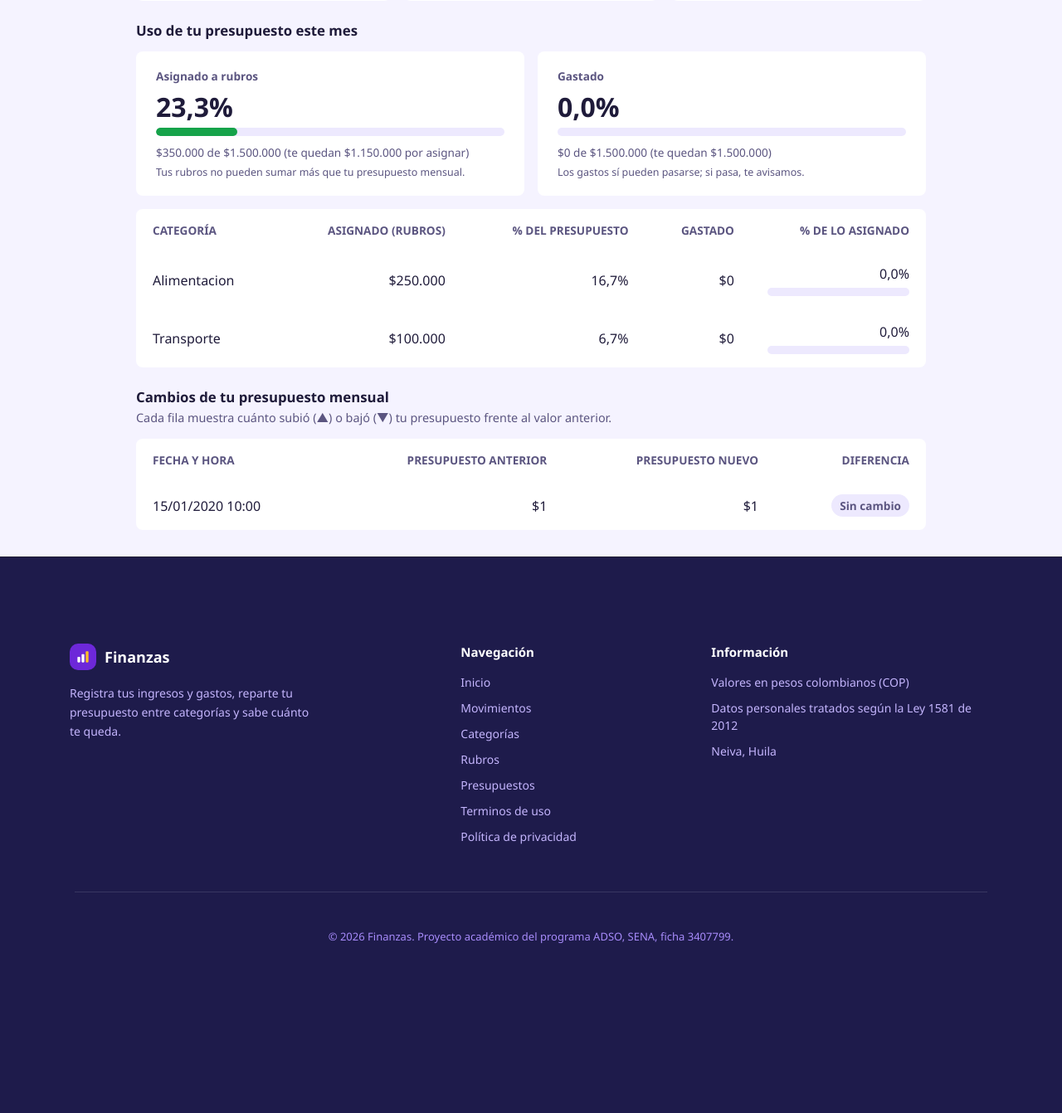
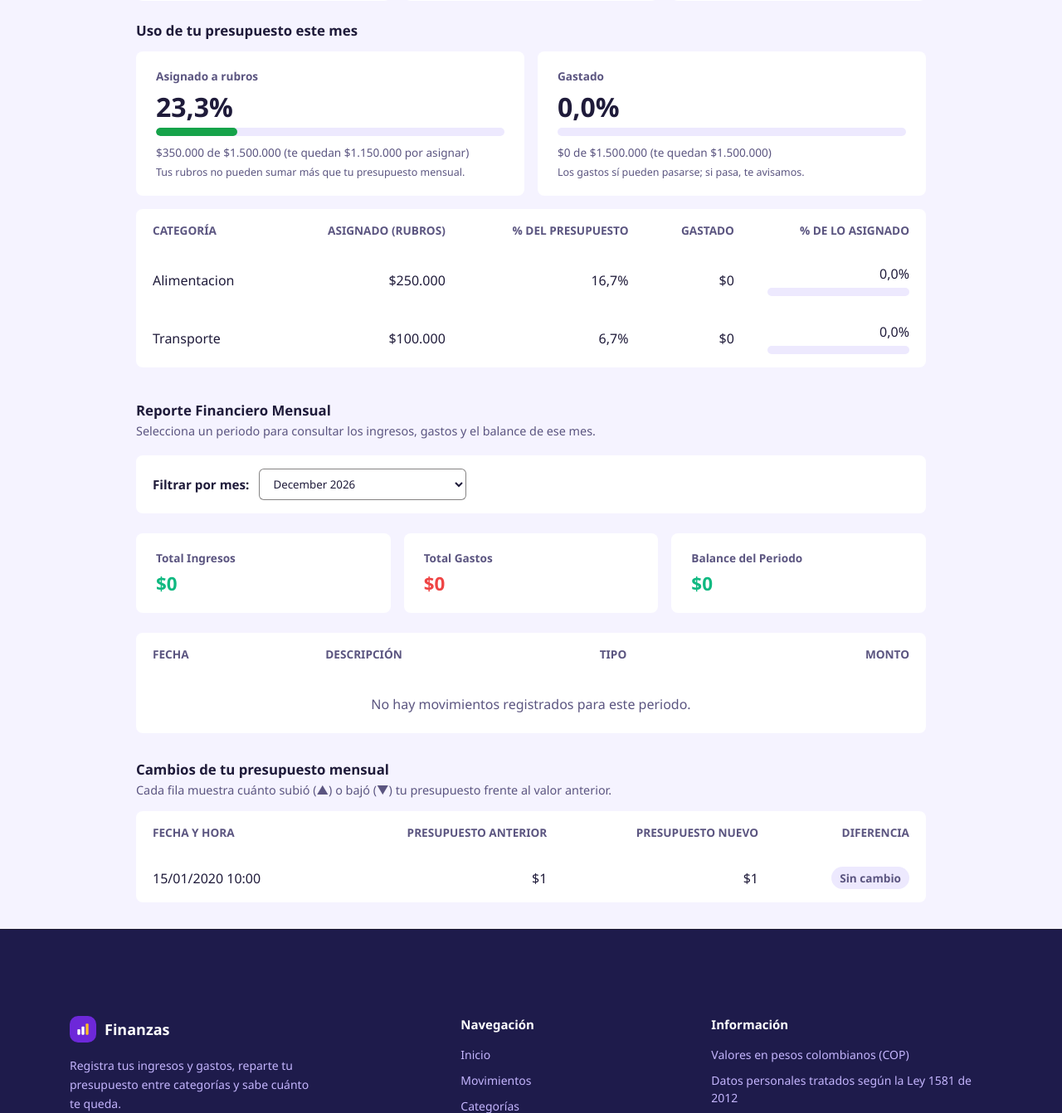
Before and after one commit to Chulixx162/finanzas_personales, a PHP site: page /views/budget_history/index.php in a window 1280 px wide. Shown: the part 285-1627 px from the top of the page at 83% size. Before the commit the page ends 1423 px from the top, so only its background shows below. Run offline with PHP 8.4, Linux system fonts and the light colour scheme; the visitor is signed in with stand-in values (Sample User, id 1); data comes from the database, SQL or seed files in the repository; tables that the repository leaves empty or names only in its code hold one stand-in row (values such as "Sample post"); some libraries are stand-ins or nearby versions.

Commit message:
feat:Reporte financiero mensual

```diff
--- a/controllers/budgetHistoryController.php
+++ b/controllers/budgetHistoryController.php
@@ -1,20 +1,12 @@
 <?php
 // controllers/budgetHistoryController.php
-// Maneja la sesión, valida el formulario y prepara los datos; las consultas están en el modelo.
-//
-//  - POST (formulario "Cambiar presupuesto")  -> guarda y redirige a la vista.
-//  - GET  (la vista lo incluye)               -> prepara los datos para mostrar.
-
 require_once __DIR__ . '/../config/session.php';
 
-// 1. Comprobar que la persona haya iniciado sesión.
 $idUsuario = requerir_login();
-
 require_once __DIR__ . '/../models/budgetHistoryModel.php';
 
 $vista = '../views/presupuestos/index.php';
 
-// 2. Mensajes que muestra la vista: [tipo, texto]
 $mensajes = [
     'actualizado' => ['ok',    'Presupuesto actualizado. El cambio quedó registrado en tu historial.'],
     'sin_cambio'  => ['info',  'El valor es igual a tu presupuesto actual, no se registró ningún cambio.'],
@@ -25,17 +17,13 @@ $mensajes = [
     'error'       => ['error', 'No se pudo guardar el cambio. Inténtalo de nuevo.'],
 ];
 
-// Redirige a la vista con un aviso y detiene el script.
 function volver_con_aviso(string $vista, string $aviso): void
 {
     header('Location: ' . $vista . '?aviso=' . $aviso);
     exit;
 }
 
-// 3. Guardar un cambio (solo POST).
 if ($_SERVER['REQUEST_METHOD'] === 'POST') {
-
-    // Protección CSRF (mismo token que usa el perfil).
     $tokenSesion     = $_SESSION['csrf_token'] ?? '';
     $tokenFormulario = is_string($_POST['csrf_token'] ?? null) ? $_POST['csrf_token'] : '';
 
@@ -43,21 +31,18 @@ if ($_SERVER['REQUEST_METHOD'] === 'POST') {
         volver_con_aviso($vista, 'csrf');
     }
 
-    // Se aceptan formatos como 1500000, 1.500.000 o $1.500.000 (pesos enteros).
     $crudo = is_string($_POST['presupuesto'] ?? null) ? trim($_POST['presupuesto']) : '';
 
     if ($crudo === '') {
         volver_con_aviso($vista, 'vacio');
     }
 
-    // Solo dígitos, con "$" inicial y puntos o espacios como separador de miles.
     if (!preg_match('/^\$?\s*\d[\d.\s]*$/', $crudo)) {
         volver_con_aviso($vista, 'invalido');
     }
 
     $digitos = preg_replace('/\D/', '', $crudo);
 
-    // DECIMAL(12,2) admite hasta 9.999.999.999,99
     if (strlen(ltrim($digitos, '0')) > 10) {
         volver_con_aviso($vista, 'muy_grande');
     }
@@ -65,12 +50,11 @@ if ($_SERVER['REQUEST_METHOD'] === 'POST') {
     $nuevo  = (float) $digitos;
     $actual = obtener_presupuesto_actual($idUsuario);
 
+    // CORREGIDO: Se agregó el operador de resta (-)
     if ($actual !== null && abs($actual - $nuevo) < 0.005) {
         volver_con_aviso($vista, 'sin_cambio');
     }
 
-    // Los rubros no pueden pasar del presupuesto: no se permite BAJARLO por
-    // debajo de lo que ya suman los rubros en un mes.
     $minimo = obtener_max_asignado_mensual($idUsuario);
 
     if ($nuevo + 0.005 < $minimo && ($actual === null || $nuevo < $actual)) {
@@ -82,18 +66,13 @@ if ($_SERVER['REQUEST_METHOD'] === 'POST') {
     volver_con_aviso($vista, $guardado ? 'actualizado' : 'error');
 }
 
-// 4. Si abrieron el controlador directamente por GET, llevarlos a la vista.
 if (basename($_SERVER['SCRIPT_FILENAME'] ?? '') === basename(__FILE__)) {
     header('Location: ' . $vista);
     exit;
 }
 
-// 5. Datos que usa la vista.
-//    El id sale SIEMPRE de la sesión, nunca de la URL ni de un formulario:
-//    cada persona solo ve y cambia su propio presupuesto.
 $aviso = $mensajes[$_GET['aviso'] ?? ''] ?? null;
 
-// Aviso con cifra: el presupuesto no puede ser menor a lo asignado a los rubros.
 if (($_GET['aviso'] ?? '') === 'menor_asignado') {
     $minimoAviso = max(0, (int) ($_GET['min'] ?? 0));
     $aviso = ['error', 'Tus rubros ya suman $' . number_format($minimoAviso, 0, ',', '.')
@@ -105,19 +84,33 @@ if (empty($_SESSION['csrf_token'])) {
 }
 $csrf = $_SESSION['csrf_token'];
 
-$historial         = obtener_historial_presupuesto($idUsuario);
+$historial          = obtener_historial_presupuesto($idUsuario);
 $minAsignado       = obtener_max_asignado_mensual($idUsuario);
 $presupuestoActual = obtener_presupuesto_actual($idUsuario);
 
 $totalCambios = count($historial);
 $ultimoCambio = $historial[0]['fecha_cambio'] ?? null;
 
-// 6. Uso del presupuesto del mes actual (categorías divididas en rubros).
 $usoCategorias  = obtener_uso_presupuesto($idUsuario);
 $totalAsignado  = array_sum(array_column($usoCategorias, 'asignado'));
 $totalGastado   = array_sum(array_column($usoCategorias, 'gastado'));
 
-// Porcentajes sobre el presupuesto mensual (null si aún no hay presupuesto definido).
 $hayPresupuesto = $presupuestoActual !== null && $presupuestoActual > 0;
-$pctAsignado    = $hayPresupuesto ? round($totalAsignado / $presupuestoActual * 100, 1) : null;
-$pctGastado     = $hayPresupuesto ? round($totalGastado  / $presupuestoActual * 100, 1) : null;
+// CORREGIDO: Se agregaron los operadores de división (/) y multiplicación (*)
+$pctAsignado    = $hayPresupuesto ? round(($totalAsignado / $presupuestoActual) * 100, 1) : null;
+$pctGastado     = $hayPresupuesto ? round(($totalGastado / $presupuestoActual) * 100, 1) : null;
+
+// --- SECCIÓN NUEVA: Reporte Financiero Mensual ---
+$mesesDisponibles = obtener_meses_con_movimientos($idUsuario);
+$mesActualDefault = date('Y-m');
+
+// Si no hay meses con movimientos, aseguramos al menos el mes actual
+if (empty($mesesDisponibles)) {
+    $mesesDisponibles[] = $mesActualDefault;
+}
+
+// Capturar el periodo de la URL (GET) o usar el primero disponible por defecto
+$periodoSeleccionado = $_GET['periodo'] ?? $mesesDisponibles[0];
+
+// Obtener el reporte del mes seleccionado
+$reporteMensual = obtener_reporte_financiero_mensual($idUsuario, $periodoSeleccionado);
--- a/models/budgetHistoryModel.php
+++ b/models/budgetHistoryModel.php
@@ -1,18 +1,12 @@
 <?php
-
 // Consultas del historial de presupuesto. No tiene lógica de sesión ni HTML.
 
 require_once __DIR__ . '/../config/connection.php';
 require_once __DIR__ . '/rubrosModel.php';
 
-/**
- * Historial de cambios de presupuesto de UN usuario, del más reciente al más antiguo.
- * El WHERE id_usuario = ? garantiza que solo se devuelvan los registros de esa persona.
- */
 function obtener_historial_presupuesto(int $idUsuario): array
 {
     global $conn;
-
     $historial = [];
 
     $sql = '
@@ -29,7 +23,6 @@ function obtener_historial_presupuesto(int $idUsuario): array
 
     try {
         $stmt = mysqli_prepare($conn, $sql);
-
         if (!$stmt) {
             error_log(mysqli_error($conn));
             return $historial;
@@ -37,13 +30,11 @@ function obtener_historial_presupuesto(int $idUsuario): array
 
         mysqli_stmt_bind_param($stmt, 'i', $idUsuario);
         mysqli_stmt_execute($stmt);
-
         $resultado = mysqli_stmt_get_result($stmt);
 
         while ($resultado && ($fila = mysqli_fetch_assoc($resultado))) {
             $historial[] = $fila;
         }
-
         mysqli_stmt_close($stmt);
     } catch (mysqli_sql_exception $e) {
         error_log($e->getMessage());
@@ -52,18 +43,13 @@ function obtener_historial_presupuesto(int $idUsuario): array
     return $historial;
 }
 
-/**
- * Presupuesto mensual vigente del usuario (null si aún no tiene uno definido).
- */
 function obtener_presupuesto_actual(int $idUsuario): ?float
 {
     global $conn;
-
     $sql = 'SELECT presupuesto_mensual FROM usuarios WHERE id_usuario = ?';
 
     try {
         $stmt = mysqli_prepare($conn, $sql);
-
         if (!$stmt) {
             error_log(mysqli_error($conn));
             return null;
@@ -71,10 +57,8 @@ function obtener_presupuesto_actual(int $idUsuario): ?float
 
         mysqli_stmt_bind_param($stmt, 'i', $idUsuario);
         mysqli_stmt_execute($stmt);
-
         $resultado = mysqli_stmt_get_result($stmt);
         $fila = $resultado ? mysqli_fetch_assoc($resultado) : null;
-
         mysqli_stmt_close($stmt);
     } catch (mysqli_sql_exception $e) {
         error_log($e->getMessage());
@@ -88,18 +72,12 @@ function obtener_presupuesto_actual(int $idUsuario): ?float
     return (float) $fila['presupuesto_mensual'];
 }
 
-/**
- * Cambia el presupuesto mensual del usuario.
- * El trigger trg_usuarios_au de la base de datos guarda solo el registro en
- * historial_presupuesto (anterior, nuevo, fecha, usuario) cuando el valor cambia.
- */
 function actualizar_presupuesto_mensual(int $idUsuario, float $nuevoPresupuesto): bool
 {
     global $conn;
 
     try {
         $stmt = mysqli_prepare($conn, 'CALL sp_actualizar_presupuesto(?, ?)');
-
         if (!$stmt) {
             error_log(mysqli_error($conn));
             return false;
@@ -109,7 +87,6 @@ function actualizar_presupuesto_mensual(int $idUsuario, float $nuevoPresupuesto)
         $ok = mysqli_stmt_execute($stmt);
         mysqli_stmt_close($stmt);
 
-        // Libera resultados pendientes del CALL para poder seguir usando la conexión.
         while (mysqli_more_results($conn) && mysqli_next_result($conn)) {
         }
 
@@ -120,25 +97,18 @@ function actualizar_presupuesto_mensual(int $idUsuario, float $nuevoPresupuesto)
     }
 }
 
-/**
- * Uso del presupuesto del MES ACTUAL, por categoría (suma de sus rubros vigentes este mes).
- *  - asignado: suma de monto_proyectado de los rubros activos en el mes.
- *  - gastado : suma de los movimientos tipo 'gasto' del mes en esos rubros.
- * Mismo criterio de periodo que sp_dashboard_presupuesto_categoria.
- */
 function obtener_uso_presupuesto(int $idUsuario): array
 {
     global $conn;
-
-    $uso    = [];
+    $uso = [];
     $inicio = date('Y-m-01');
-    $fin    = date('Y-m-01', strtotime('+1 month', strtotime($inicio)));
+    $fin = date('Y-m-01', strtotime('+1 month', strtotime($inicio)));
 
     $sql = '
         SELECT
             c.id_categoria,
             c.nombre AS categoria,
-            SUM(r.monto_proyectado)      AS asignado,
+            SUM(r.monto_proyectado)     AS asignado,
             COALESCE(SUM(g.gastado), 0)  AS gastado
         FROM categorias c
         INNER JOIN rubros r ON r.id_categoria = c.id_categoria
@@ -157,7 +127,6 @@ function obtener_uso_presupuesto(int $idUsuario): array
 
     try {
         $stmt = mysqli_prepare($conn, $sql);
-
         if (!$stmt) {
             error_log(mysqli_error($conn));
             return $uso;
@@ -165,7 +134,6 @@ function obtener_uso_presupuesto(int $idUsuario): array
 
         mysqli_stmt_bind_param($stmt, 'ssiss', $inicio, $fin, $idUsuario, $fin, $inicio);
         mysqli_stmt_execute($stmt);
-
         $resultado = mysqli_stmt_get_result($stmt);
 
         while ($resultado && ($fila = mysqli_fetch_assoc($resultado))) {
@@ -173,7 +141,6 @@ function obtener_uso_presupuesto(int $idUsuario): array
             $fila['gastado']  = (float) $fila['gastado'];
             $uso[] = $fila;
         }
-
         mysqli_stmt_close($stmt);
     } catch (mysqli_sql_exception $e) {
         error_log($e->getMessage());
@@ -182,13 +149,120 @@ function obtener_uso_presupuesto(int $idUsuario): array
     return $uso;
 }
 
-/**
- * Lo máximo que suman los rubros del usuario en un mes (desde el mes actual).
- * El presupuesto mensual no puede bajar de este valor.
- */
 function obtener_max_asignado_mensual(int $idUsuario): float
 {
     global $conn;
-
     return rubro_max_asignado(obtenerCupoRubros($conn, $idUsuario));
 }
+/**
+ * Obtener los meses que tienen registros de movimientos o rubros activos
+ * para alimentar el selector de periodo del reporte financiero.
+ */
+function obtener_meses_con_movimientos(int $idUsuario): array
+{
+    global $conn;
+    $meses = [];
+
+    // Consulta robusta: une los meses reales de movimientos y los meses del rango de fechas de los rubros
+    $sql = "
+        SELECT DISTINCT periodo FROM (
+            -- 1. Meses que tienen movimientos registrados (CON JOIN PARA LLEGAR AL USUARIO)
+            SELECT DATE_FORMAT(m.fecha, '%Y-%m') AS periodo
+            FROM movimientos m
+            INNER JOIN rubros r_mov ON m.id_rubro = r_mov.id_rubro
+            INNER JOIN categorias c_mov ON r_mov.id_categoria = c_mov.id_categoria
+            WHERE c_mov.id_usuario = ?
+
+            UNION
+
+            -- 2. Meses comprendidos dentro del periodo de los rubros (ej. Octubre a Diciembre)
+            SELECT DATE_FORMAT(r.fecha_inicio + INTERVAL t.n MONTH, '%Y-%m') AS periodo
+            FROM rubros r
+            INNER JOIN categorias c ON r.id_categoria = c.id_categoria
+            CROSS JOIN (
+                SELECT 0 AS n UNION SELECT 1 UNION SELECT 2 UNION SELECT 3
+                UNION SELECT 4 UNION SELECT 5 UNION SELECT 6 UNION SELECT 7
+                UNION SELECT 8 UNION SELECT 9 UNION SELECT 10 UNION SELECT 11
+                UNION SELECT 12 UNION SELECT 13 UNION SELECT 14 UNION SELECT 15
+            ) t
+            WHERE c.id_usuario = ?
+              AND r.fecha_inicio + INTERVAL t.n MONTH <= r.fecha_fin
+        ) AS periodos_combinados
+        ORDER BY periodo DESC
+    ";
+
+    try {
+        $stmt = mysqli_prepare($conn, $sql);
+        if ($stmt) {
+            // Se pasan los dos parámetros idUsuario para ambas consultas del UNION
+            mysqli_stmt_bind_param($stmt, 'ii', $idUsuario, $idUsuario);
+            mysqli_stmt_execute($stmt);
+            $resultado = mysqli_stmt_get_result($stmt);
+            while ($row = mysqli_fetch_assoc($resultado)) {
+                if (!empty($row['periodo'])) {
+                    $meses[] = $row['periodo'];
+                }
+            }
+            mysqli_stmt_close($stmt);
+        }
+    } catch (mysqli_sql_exception $e) {
+        error_log($e->getMessage());
+    }
+
+    // Si por alguna razón la lista llega vacía, garantizamos al menos el mes actual
+    if (empty($meses)) {
+        $meses[] = date('Y-m');
+    }
+
+    return $meses;
+}
+/**
+ * Obtener el reporte financiero de ingresos y gastos de un mes específico (ej: '2026-11').
+ */
+function obtener_reporte_financiero_mensual(int $idUsuario, string $periodo): array
+{
+    global $conn;
+
+    $sql = "SELECT m.*
+            FROM movimientos m
+            INNER JOIN rubros r ON m.id_rubro = r.id_rubro
+            INNER JOIN categorias c ON r.id_categoria = c.id_categoria
+            WHERE c.id_usuario = ? AND DATE_FORMAT(m.fecha, '%Y-%m') = ?
+            ORDER BY m.fecha DESC, m.id_movimiento DESC";
+
+    $transacciones = [];
+    $totalIngresos = 0;
+    $totalGastos = 0;
+
+    try {
+        $stmt = mysqli_prepare($conn, $sql);
+        if ($stmt) {
+            mysqli_stmt_bind_param($stmt, 'is', $idUsuario, $periodo);
+            mysqli_stmt_execute($stmt);
+            $resultado = mysqli_stmt_get_result($stmt);
+
+            while ($row = mysqli_fetch_assoc($resultado)) {
+                $row['monto'] = (float) $row['monto'];
+                $transacciones[] = $row;
+
+                if ($row['tipo'] === 'ingreso') {
+                    $totalIngresos += $row['monto'];
+                } else if ($row['tipo'] === 'gasto') {
+                    $totalGastos += $row['monto'];
+                }
+            }
+            mysqli_stmt_close($stmt);
+        }
+    } catch (mysqli_sql_exception $e) {
+        error_log($e->getMessage());
+    }
+
+    $balance = $totalIngresos - $totalGastos;
+
+    return [
+        'transacciones' => $transacciones,
+        'totalIngresos' => $totalIngresos,
+        'totalGastos' => $totalGastos,
+        'balance' => $balance
+    ];
+}
--- a/views/budget_history/index.php
+++ b/views/budget_history/index.php
@@ -2,8 +2,6 @@
 // views/budget_history/index.php
 $active = 'historial';
 
-// La vista se ejecuta primero y llama al controlador
-// (comprueba la sesión, guarda cambios y prepara $historial, $aviso, $csrf...).
 require_once __DIR__ . '/../../controllers/budgetHistoryController.php';
 
 $h         = fn($texto) => htmlspecialchars((string) $texto, ENT_QUOTES, 'UTF-8');
@@ -62,23 +60,17 @@ $fechaHora = fn($valor) => date('d/m/Y H:i', strtotime($valor));
             </div>
         </section>
 
-        <!-- Uso del presupuesto del mes actual: categorías divididas en rubros -->
         <?php
-        // Porcentaje mostrado: nunca negativo, pero SIN tope en 100 para ver cuánto se excedió.
         $pct        = fn($v) => number_format(max(0, (float) $v), 1, ',', '.') . '%';
-        // Rojo desde el 100 % (presupuesto agotado o excedido), amarillo desde el 80 %.
         $claseBarra = fn($p) => $p >= 100 ? 'bar-danger' : ($p >= 80 ? 'bar-warn' : 'bar-ok');
-        // El ancho de la barra sí se limita a 100.
         $ancho      = fn($p) => max(0, min(100, (float) $p));
 
-        // Los GASTOS sí pueden superar el presupuesto: se avisa con alerta y mensaje.
         $gastoExcedido = $hayPresupuesto && $totalGastado > $presupuestoActual;
-
-        // Los RUBROS ya no pueden superarlo; esto solo aparece con datos creados antes del límite.
         $rubrosExcedidos = $hayPresupuesto && $totalAsignado > $presupuestoActual;
 
         $textoExceso = '';
         if ($gastoExcedido) {
+            // CORREGIDO: Se agregó la resta ($totalGastado - $presupuestoActual)
             $textoExceso = 'Superaste el 100 % de tu presupuesto estimado: llevas gastados '
                 . $moneda($totalGastado) . ' y tu presupuesto mensual es de '
                 . $moneda($presupuestoActual) . ' (te pasaste por '
@@ -120,8 +112,10 @@ $fechaHora = fn($valor) => date('d/m/Y H:i', strtotime($valor));
                     <p class="usage-detail">
                         <?= $moneda($totalAsignado) ?> de <?= $moneda($presupuestoActual) ?>
                         <?php if ($rubrosExcedidos): ?>
+                            <!-- CORREGIDO: Se agregó la resta -->
                             (tus rubros pasan por <?= $moneda($totalAsignado - $presupuestoActual) ?>)
                         <?php else: ?>
+                            <!-- CORREGIDO: Se agregó la resta -->
                             (te quedan <?= $moneda($presupuestoActual - $totalAsignado) ?> por asignar)
                         <?php endif; ?>
                     </p>
@@ -142,8 +136,10 @@ $fechaHora = fn($valor) => date('d/m/Y H:i', strtotime($valor));
                     <p class="usage-detail">
                         <?= $moneda($totalGastado) ?> de <?= $moneda($presupuestoActual) ?>
                         <?php if ($gastoExcedido): ?>
+                            <!-- CORREGIDO: Se agregó la resta -->
                             (te pasaste por <?= $moneda($totalGastado - $presupuestoActual) ?>)
                         <?php else: ?>
+                            <!-- CORREGIDO: Se agregó la resta -->
                             (te quedan <?= $moneda($presupuestoActual - $totalGastado) ?>)
                         <?php endif; ?>
                     </p>
@@ -171,8 +167,9 @@ $fechaHora = fn($valor) => date('d/m/Y H:i', strtotime($valor));
                     <?php else: ?>
                         <?php foreach ($usoCategorias as $c): ?>
                             <?php
-                            $pctDelPresupuesto = $hayPresupuesto ? $c['asignado'] / $presupuestoActual * 100 : null;
-                            $pctEjecutado      = $c['asignado'] > 0 ? $c['gastado'] / $c['asignado'] * 100 : null;
+                            // CORREGIDO: Se agregó la operación matemática para el porcentaje
+                            $pctDelPresupuesto = $hayPresupuesto ? ($c['asignado'] / $presupuestoActual) * 100 : null;
+                            $pctEjecutado      = $c['asignado'] > 0 ? ($c['gastado'] / $c['asignado']) * 100 : null;
                             ?>
                             <tr>
                                 <td class="category-name"><?= $h($c['categoria']) ?></td>
@@ -195,6 +192,79 @@ $fechaHora = fn($valor) => date('d/m/Y H:i', strtotime($valor));
                 </tbody>
             </table>
         </div>
+        <!-- Reporte Financiero Mensual -->
+    <div style="margin-top: 40px; margin-bottom: 20px;">
+        <h2 class="budget-form-title" style="margin-bottom: 4px;">Reporte Financiero Mensual</h2>
+        <p class="usage-note">Selecciona un periodo para consultar los ingresos, gastos y el balance de ese mes.</p>
+    </div>
+
+    <!-- Selector de periodo ajustado exactamente al ancho estándar -->
+    <div class="card" style="margin-bottom: 24px; padding: 16px 20px;">
+        <form method="GET" action="index.php" style="display: flex; align-items: center; gap: 12px;">
+            <label for="periodo" style="font-weight: 600; font-size: 0.95rem; white-space: nowrap;">Filtrar por mes:</label>
+            <select name="periodo" id="periodo" onchange="this.form.submit()" style="padding: 8px 12px; border-radius: 6px; border: 1px solid var(--border-color, #d1d5db); background: var(--bg-input, #fff); color: inherit; width: 250px;">
+                <?php foreach ($mesesDisponibles as $m): ?>
+                    <option value="<?= $m; ?>" <?= ($m === $periodoSeleccionado) ? 'selected' : ''; ?>>
+                        <?= date('F Y', strtotime($m . '-01')); ?>
+                    </option>
+                <?php endforeach; ?>
+            </select>
+        </form>
+    </div>
+
+    <!-- Tarjetas de resumen del reporte (idénticas en ancho a las de arriba) -->
+    <section class="history-summary" aria-label="Resumen financiero del periodo" style="margin-bottom: 24px;">
+        <div class="card summary-card">
+            <p class="summary-label">Total Ingresos</p>
+            <p class="summary-value" style="color: #10b981;"><?= $moneda($reporteMensual['totalIngresos']) ?></p>
+        </div>
+        <div class="card summary-card">
+            <p class="summary-label">Total Gastos</p>
+            <p class="summary-value" style="color: #ef4444;"><?= $moneda($reporteMensual['totalGastos']) ?></p>
+        </div>
+        <div class="card summary-card">
+            <p class="summary-label">Balance del Periodo</p>
+            <p class="summary-value" style="color: <?= $reporteMensual['balance'] >= 0 ? '#10b981' : '#ef4444' ?>;">
+                <?= $moneda($reporteMensual['balance']) ?>
+            </p>
+        </div>
+    </section>
+
+    <!-- Tabla de movimientos del reporte -->
+    <div class="card table-card history-table-wrap" style="margin-bottom: 32px;">
+        <table class="data-table">
+            <thead>
+                <tr>
+                    <th>Fecha</th>
+                    <th>Descripción</th>
+                    <th>Tipo</th>
+                    <th class="text-right">Monto</th>
+                </tr>
+            </thead>
+            <tbody>
+                <?php if (empty($reporteMensual['transacciones'])): ?>
+                    <tr class="empty-row">
+                        <td colspan="4" style="text-align: center; padding: 24px;">No hay movimientos registrados para este periodo.</td>
+                    </tr>
+                <?php else: ?>
+                    <?php foreach ($reporteMensual['transacciones'] as $t): ?>
+                        <tr>
+                            <td><?= $h(date('d/m/Y', strtotime($t['fecha']))) ?></td>
+                            <td class="category-name"><?= $h($t['descripcion']) ?></td>
+                            <td>
+                                <span class="badge" style="padding: 4px 8px; border-radius: 4px; font-size: 0.85rem; background: <?= $t['tipo'] === 'ingreso' ? 'rgba(16, 185, 129, 0.1); color: #10b981;' : 'rgba(239, 68, 68, 0.1); color: #ef4444;' ?>">
+                                    <?= ucfirst($t['tipo']) ?>
+                                </span>
+                            </td>
+                            <td class="text-right" style="font-weight: 600; color: <?= $t['tipo'] === 'ingreso' ? '#10b981' : '#ef4444' ?>;">
+                                <?= ($t['tipo'] === 'gasto' ? '-' : '+') . $moneda($t['monto']) ?>
+                            </td>
+                        </tr>
+                    <?php endforeach; ?>
+                <?php endif; ?>
+            </tbody>
+        </table>
+    </div>
 
         <h2 class="budget-form-title" style="margin-bottom: 4px;">Cambios de tu presupuesto mensual</h2>
         <p class="usage-note">Cada fila muestra cuánto subió (▲) o bajó (▼) tu presupuesto frente al valor anterior.</p>
@@ -243,6 +313,7 @@ $fechaHora = fn($valor) => date('d/m/Y H:i', strtotime($valor));
         </div>
     </main>
 
+
     <script src="../../public/js/budget_history.js?v=<?= filemtime(__DIR__ . '/../../public/js/budget_history.js') ?>"></script>
 
     <?php require_once __DIR__ . '/../layouts/footer.php'; ?>
```
